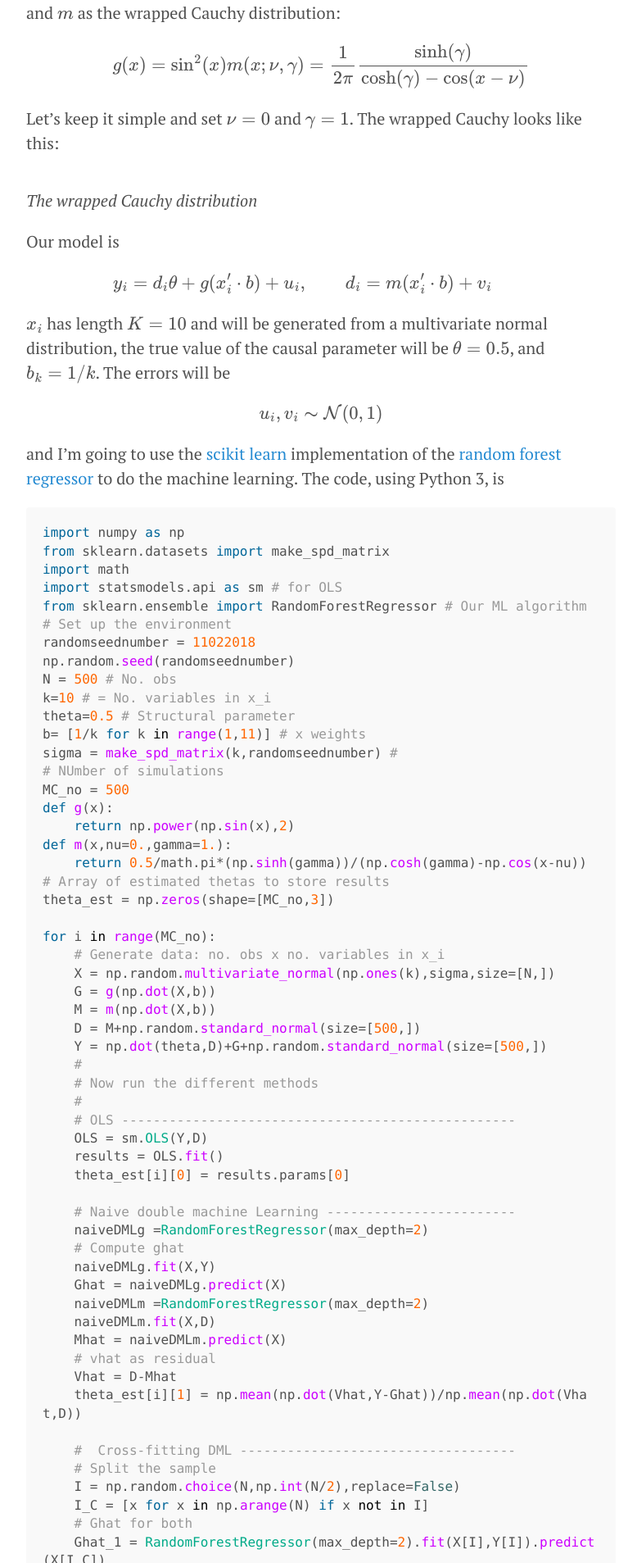
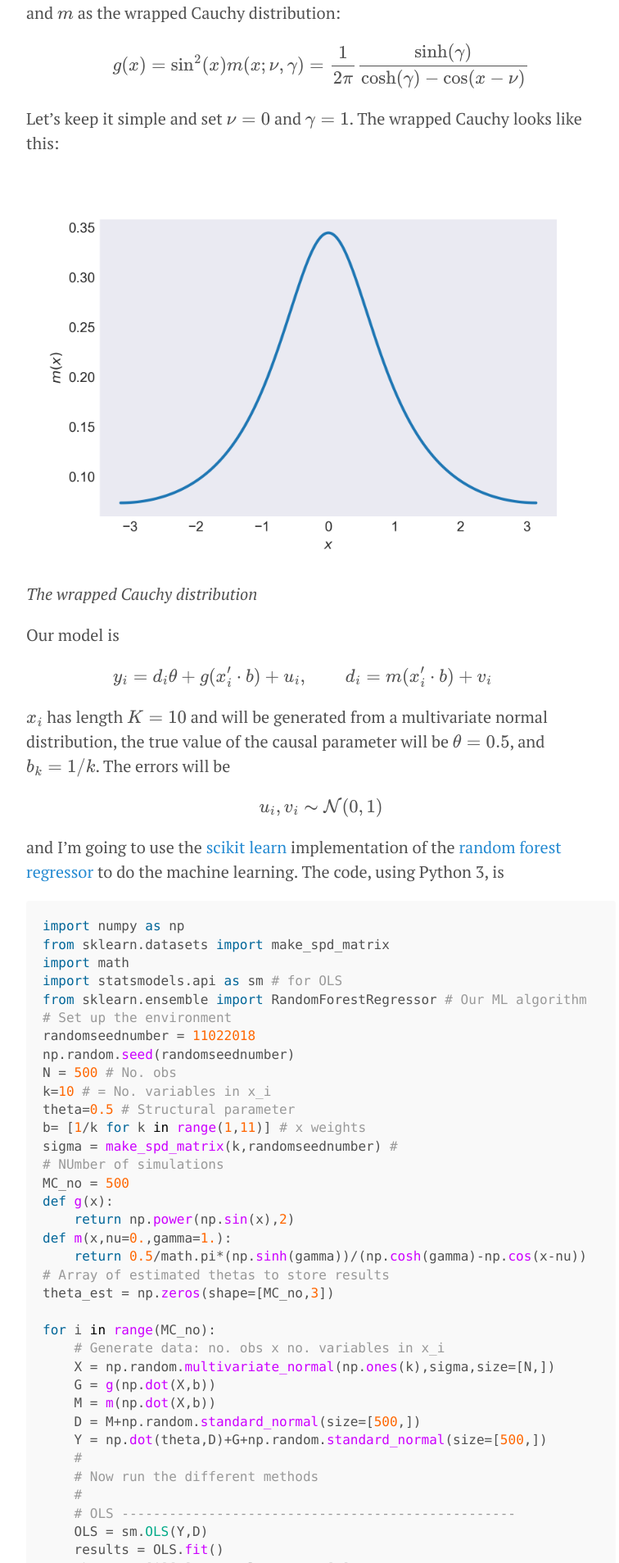
Before and after one commit to aeturrell/home, a Jekyll site: the page built from _posts/2018-02-10-econometrics-in-python-partI-ML.md, in a window 1280 px wide. Shown: the part 2474-4381 px from the top of the page at 82% size, without its empty margins (248-1004 px from the left). Built offline with Jekyll 4.4.1, drawn with Linux system fonts in a browser that asks for light colours; formulas are drawn with MathJax 3.

Commit message:
fix images v2

```diff
--- a/_posts/2018-02-10-econometrics-in-python-partI-ML.md
+++ b/_posts/2018-02-10-econometrics-in-python-partI-ML.md
@@ -53,7 +53,7 @@ $$
 
 Let's keep it simple and set $\nu=0$ and $\gamma=1$. The wrapped Cauchy looks like this:
 
-![](../images/DoubleMLCauchy.png)*The wrapped Cauchy distribution*
+![]({{site.baseurl}}/images/DoubleMLCauchy.png)*The wrapped Cauchy distribution*
 
 Our model is
 
@@ -139,7 +139,7 @@ for i in range(MC_no):
 
 Below is a plot of the kernel density estimates of $\theta$ using [seaborn](https://seaborn.pydata.org/). The peak of the distributions for OLS and double ML without cross-fitting are off the true value, but the cross-fitted double ML procedure gets much closer.
 
-![](../images/DoubleMLEsts.png)*The estimates of $\theta$*
+![]({{site.baseurl}}/images/DoubleMLEsts.png)*The estimates of $\theta$*
 
 
 
```
